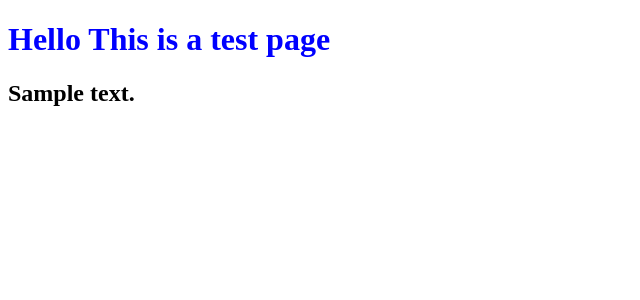
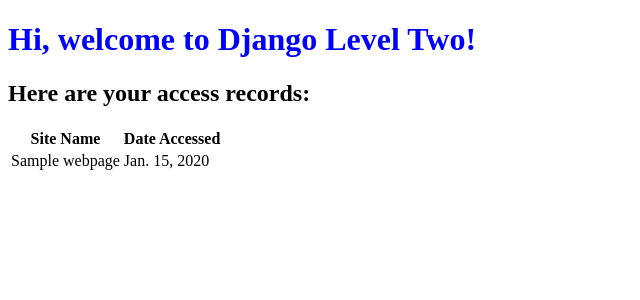
Before and after one commit to tytechortz/python_django_full_stack, a Django app: template Django_Stuff/first_project/templates/first_app/index.html in a window 1280 px wide. Shown: the top 300 px of the page, without its empty margins (0-640 px from the left). Run offline with Django 3.2, Linux system fonts and the light colour scheme; tables that the repository leaves empty hold one stand-in row (values such as "Sample post"); the template is opened without the code that fills it: values that come from a table or form of the project are taken from there, most other values are stand-ins (such as "Sample title", 1, 10 or a date in 2020).

Commit message:
views paradigm

```diff
--- a/Django_Stuff/first_project/first_app/views.py
+++ b/Django_Stuff/first_project/first_app/views.py
@@ -1,7 +1,9 @@
 from django.shortcuts import render
 from django.http import HttpResponse
+from first_app.models import Topic,Webpage,AccessRecord
 # Create your views here.
 
 def index(request):
-    my_dict = {'insert_content': "Now I am coming from FIRSTAPP"}
-    return render(request,'first_app/index.html',context=my_dict)
+    webpages_list = AccessRocord.objects.order_by('date')
+    date_dict = {'access_records': webpages_list}
+    return render(request,'first_app/index.html',context=date_dict)
--- a/Django_Stuff/first_project/templates/first_app/index.html
+++ b/Django_Stuff/first_project/templates/first_app/index.html
@@ -1,15 +1,34 @@
 <!DOCTYPE html>
-{% load staticfiles %}
-<html lang="en">
-<head>
-    <meta charset="UTF-8">
-    <meta name="viewport" content="width=device-width, initial-scale=1.0">
-    <meta http-equiv="X-UA-Compatible" content="ie=edge">
-    <title>Hello</title>
-    <link rel="stylesheet" href="{% static "css/mystyle.css" %}"/>
-</head>
-<body>
-    <h1>Hello This is a test page</h1>
-    <h2>{{ insert_content }}</h2>
-</body>
+{% load static %}
+<html>
+  <head>
+    <meta charset="utf-8">
+    <title>Django Level Two</title>
+    <link rel="stylesheet" href="{% static "first_app/css/mystyle.css" %}"/>
+  </head>
+  <body>
+    <h1>Hi, welcome to Django Level Two!</h1>
+    <h2>Here are your access records:</h2>
+    <div class="djangtwo">
+      {% if access_records %}
+          <table>
+            <thead>
+              <th>Site Name</th>
+              <th>Date Accessed</th>
+            </thead>
+
+            {% for acc in access_records %}
+              <tr>
+                <td>{{ acc.name }}</td>
+                <td>{{ acc.date }}</td>
+              </tr>
+            {% endfor %}
+        </table>
+
+      {% else %}
+        <p>No Access Records. Table Not Created.</p>
+      {% endif %}
+    </div>
+
+  </body>
 </html>
```
